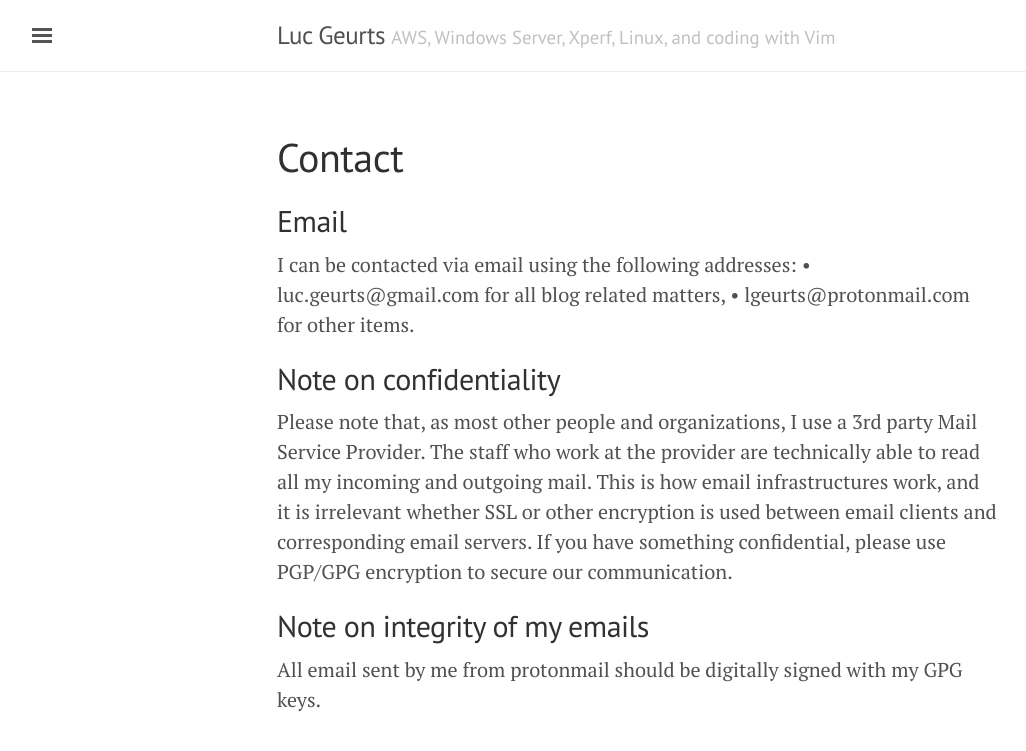
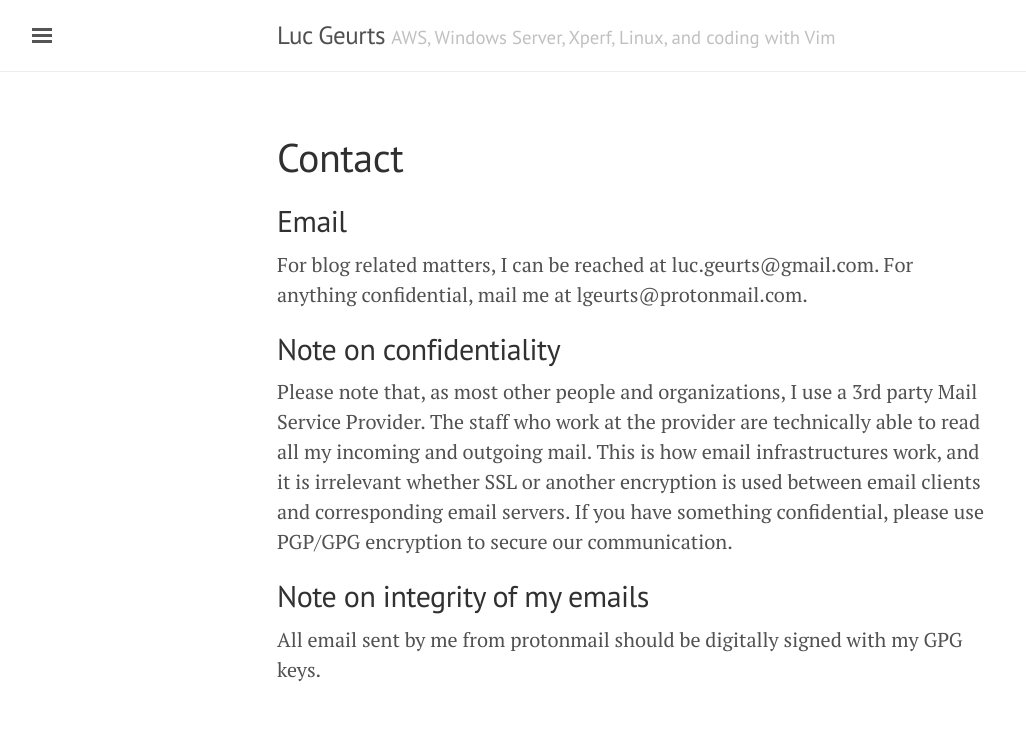
Before and after one commit to lgeurts/lgeurts.github.io, a Jekyll site: the page built from contact.md, in a window 1280 px wide. Shown: the top 751 px of the page, without its empty margins (3-1029 px from the left). Built offline with Jekyll 4.4.1, drawn with Linux system fonts in a browser that asks for light colours; nearby versions of some CDN libraries.

Commit message:
Update contact.md

```diff
--- a/contact.md
+++ b/contact.md
@@ -6,14 +6,12 @@
 Email
 -----
 
-I can be contacted via email using the following addresses:
-• luc.geurts@gmail.com for all blog related matters,
-• lgeurts@protonmail.com for other items.
+For blog related matters, I can be reached at luc.geurts@gmail.com. For anything confidential, mail me at lgeurts@protonmail.com.
 
 Note on confidentiality
 -----------------------
 
-Please note that, as most other people and organizations, I use a 3rd party Mail Service Provider. The staff who work at the provider are technically able to read all my incoming and outgoing mail. This is how email infrastructures work, and it is irrelevant whether SSL or other encryption is used between email clients and corresponding email servers. If you have something confidential, please use PGP/GPG encryption to secure our communication.
+Please note that, as most other people and organizations, I use a 3rd party Mail Service Provider. The staff who work at the provider are technically able to read all my incoming and outgoing mail. This is how email infrastructures work, and it is irrelevant whether SSL or another encryption is used between email clients and corresponding email servers. If you have something confidential, please use PGP/GPG encryption to secure our communication.
 
 Note on integrity of my emails
 ------------------------------
```
